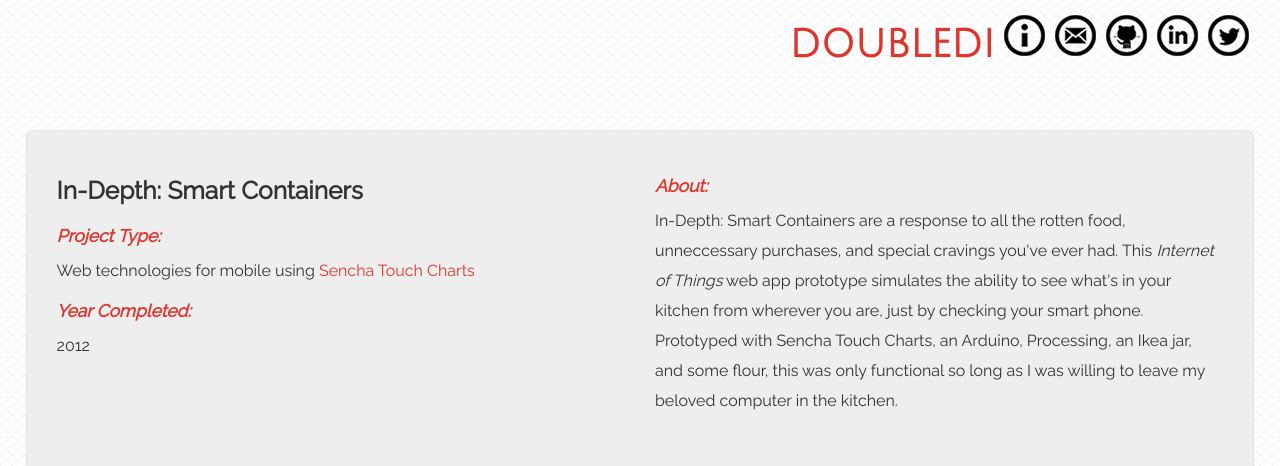
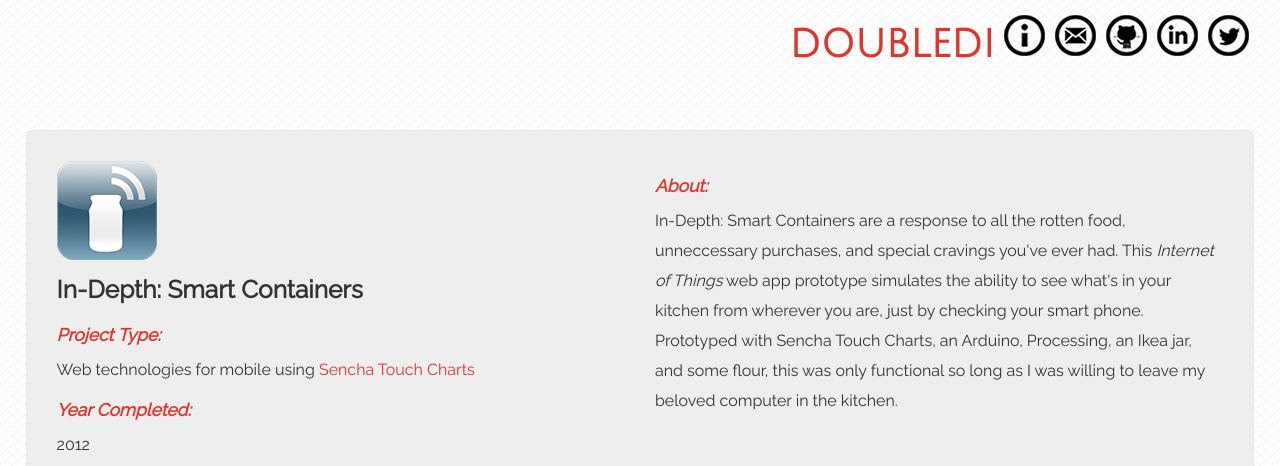
Before and after one commit to diannamertz/doubledi.github.com, a Jekyll site: the page built from indepth.html, in a window 1280 px wide. Shown: the top 466 px of the page. Built offline with Jekyll 4.4.1, drawn with Linux system fonts in a browser that asks for light colours; grey boxes are pictures that could not be loaded.

Commit message:
change indepth images

```diff
--- a/indepth.html
+++ b/indepth.html
@@ -8,6 +8,7 @@ title: In-Depth Smart Containers
   <div class="span 12 hero-unit">
 
   <div class="span6">
+  <img src="{{ site.baseurl }}/img/indepth_icon.png"/>
   <h3>In-Depth: Smart Containers</h3>
 	<h4>Project Type:</h4>
 	Web technologies for mobile using <a href="http://www.sencha.com/" target="_blank">Sencha Touch Charts</a>
```
Also changed, not shown: img/indepth-icon.png (added), img/indepth_icon.png (added).
